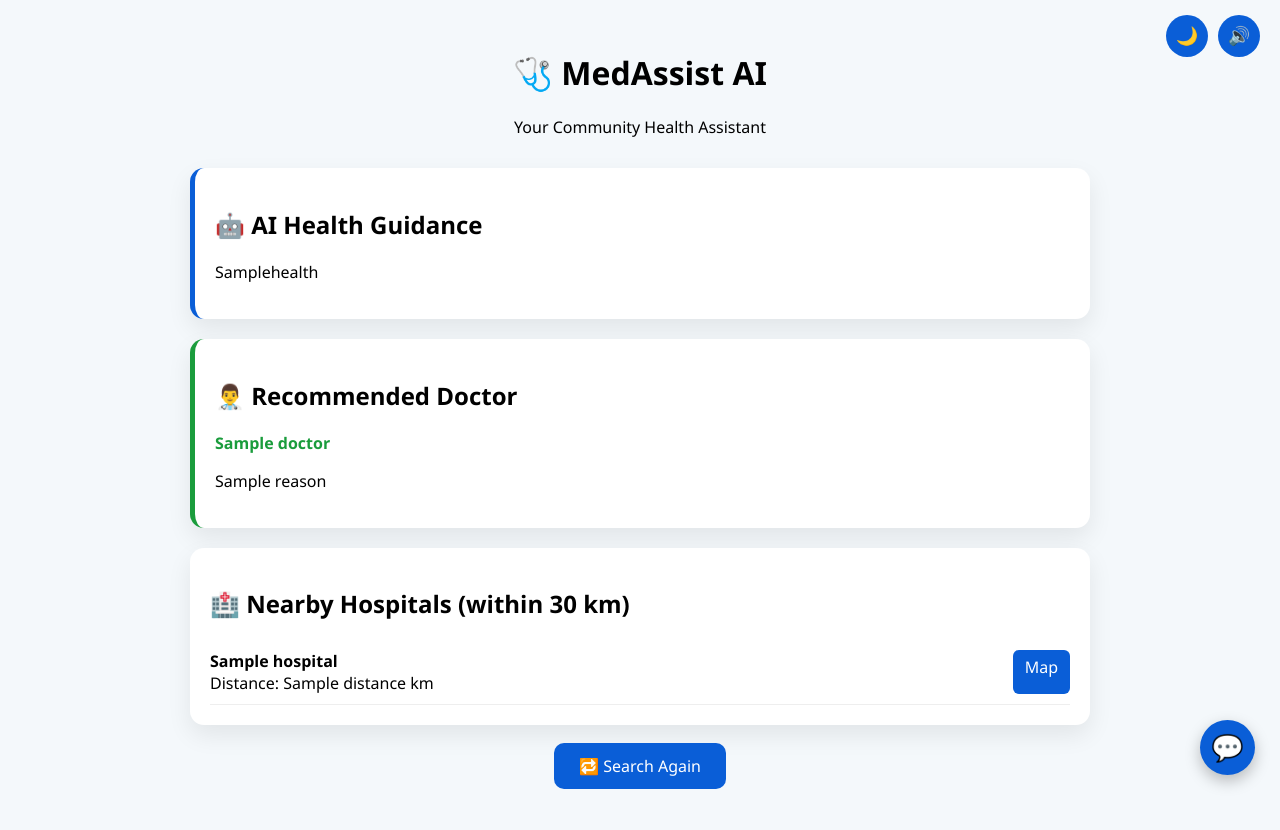
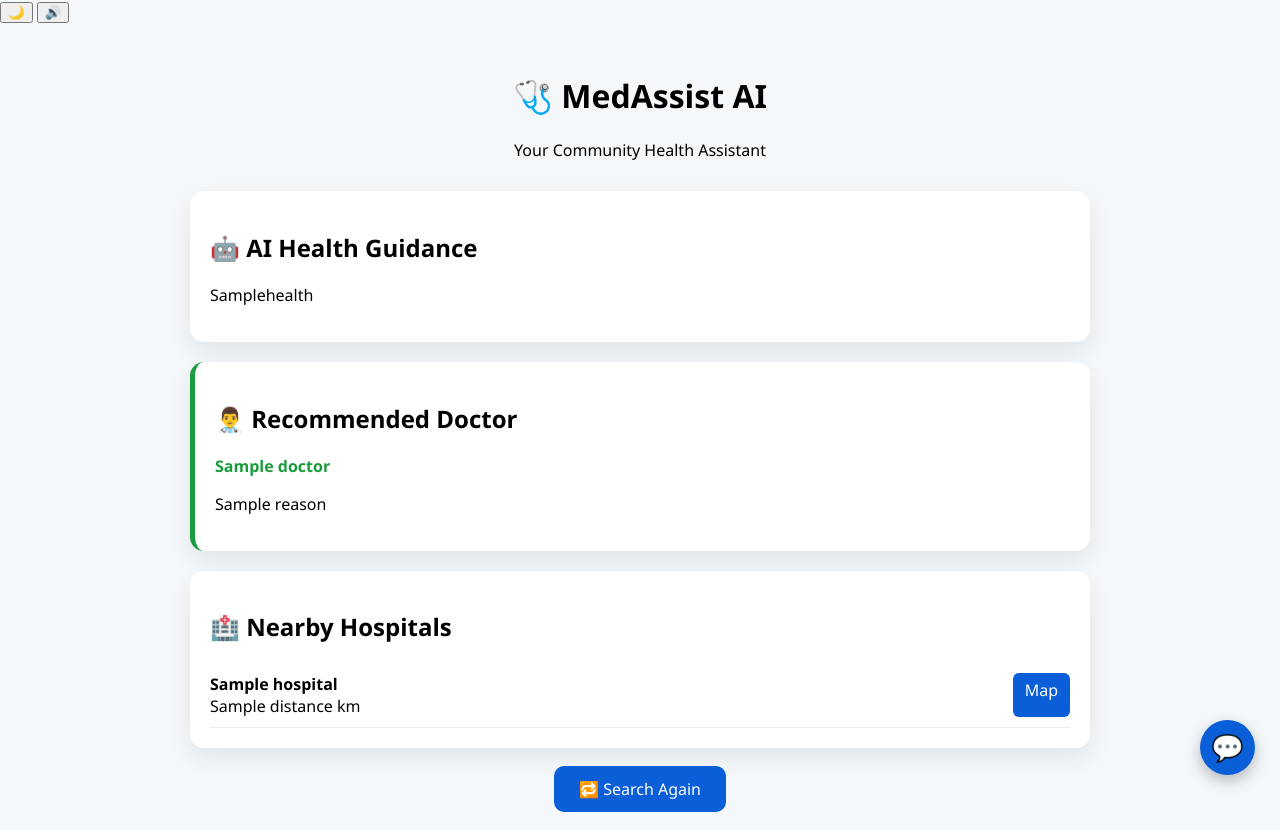
Before and after one commit to subhrat8/ai-health-assistant, a Flask app: template templates/result.html in a window 1280 px wide. Before the commit the page ends 789 px from the top, so only its background shows below. Run offline with Flask 3, Linux system fonts and the light colour scheme; the template is opened without the code that fills it: most values are stand-ins (such as "Sample title", 1, 10 or a date in 2020).

Commit message:
Update result.html

```diff
--- a/templates/result.html
+++ b/templates/result.html
@@ -8,41 +8,34 @@
 
 <body>
 
-<!-- DARK MODE TOGGLE -->
-<div class="top-actions">
-    <button id="darkToggle">🌙</button>
-    <button id="speakBtn">🔊</button>
-</div>
+<button id="dark-toggle">🌙</button>
+<button id="speak-btn">🔊</button>
 
 <div class="container">
 
-    <div class="header fade-in">
+    <div class="header">
         <h1>🩺 MedAssist AI</h1>
         <p>Your Community Health Assistant</p>
     </div>
 
-    <!-- ASSISTANT -->
-    <div class="card assistant-card slide-up">
+    <div class="card">
         <h2>🤖 AI Health Guidance</h2>
         <p id="assistant-text">{{ health }}</p>
     </div>
 
-    <!-- DOCTOR -->
-    <div class="card doctor-box slide-up">
+    <div class="card doctor-box">
         <h2>👨‍⚕️ Recommended Doctor</h2>
         <p class="doctor-name">{{ doctor }}</p>
-        <p class="doctor-reason">{{ reason }}</p>
+        <p>{{ reason }}</p>
     </div>
 
-    <!-- HOSPITALS -->
-    <div class="card slide-up">
-        <h2>🏥 Nearby Hospitals (within 30 km)</h2>
-
+    <div class="card">
+        <h2>🏥 Nearby Hospitals</h2>
         {% for h in hospitals %}
         <div class="hospital">
             <div>
                 <strong>{{ h.name }}</strong><br>
-                Distance: {{ h.distance }} km
+                {{ h.distance }} km
             </div>
             <a class="map-btn" href="{{ h.map }}" target="_blank">Map</a>
         </div>
@@ -55,24 +48,14 @@
 
 </div>
 
-<!-- FLOATING ASSISTANT -->
+<!-- FLOATING CHAT -->
 <div id="chat-bubble">💬</div>
 
 <div id="chat-box">
-    <div class="chat-header">MedAssist Assistant</div>
-    <div class="chat-body" id="chat-body">
-        <div class="bot-msg">
-            Hi 👋<br><br>
-            I can help you with:
-            <ul>
-                <li>Understanding results</li>
-                <li>Next steps</li>
-                <li>How to use this site</li>
-            </ul>
-        </div>
-    </div>
+    <div class="chat-header">MedAssist Help</div>
+    <div class="chat-body" id="chat-body"></div>
     <div class="chat-input">
-        <input type="text" id="chat-input" placeholder="Type your question...">
+        <input type="text" id="chat-input" placeholder="Ask something...">
         <button onclick="sendMessage()">➤</button>
     </div>
 </div>
```
